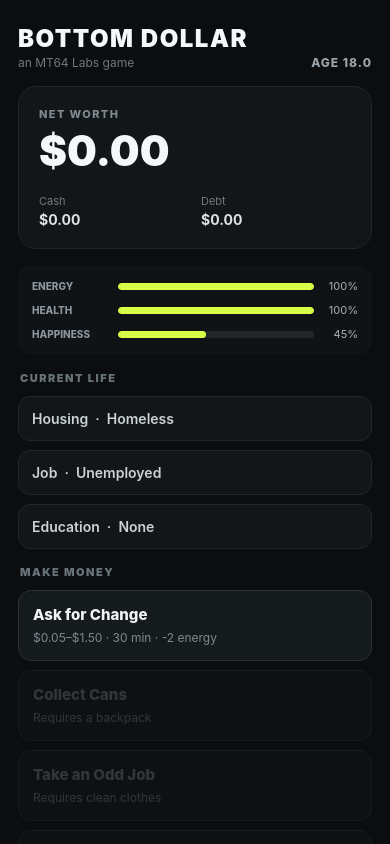
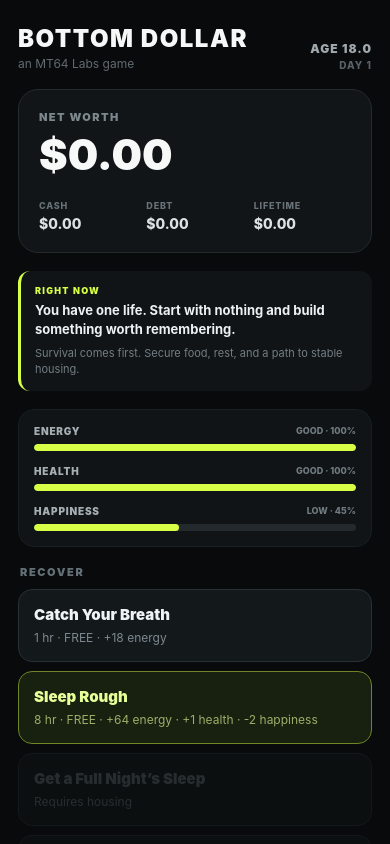
Before and after one commit to MotherTheresa64/bottom-dollar, a React Native app: screen / in a window 390 px wide. Built offline with nearby package versions, Linux system fonts and the light colour scheme.

Commit message:
Polish gameplay loop with recovery housing and education

```diff
--- a/App.tsx
+++ b/App.tsx
@@ -2,20 +2,40 @@ import { useEffect, useMemo, useState } from 'react';
 import { SafeAreaView, ScrollView, StyleSheet, Text, TouchableOpacity, View } from 'react-native';
 import { StatusBar } from 'expo-status-bar';
 import * as Haptics from 'expo-haptics';
-import { actions, jobs, purchases } from './src/game/data';
-import { buyItem, createNewLife, getAge, getNetWorth, performAction, workShift } from './src/game/engine';
+import { actions, education, housing, jobs, purchases, recovery } from './src/game/data';
+import {
+  buyHousing,
+  buyItem,
+  createNewLife,
+  enrollEducation,
+  getAge,
+  getDayNumber,
+  getNetWorth,
+  normalizeState,
+  performAction,
+  recover,
+  workShift
+} from './src/game/engine';
 import { LifeState } from './src/game/types';
 import { loadGame, saveGame } from './src/storage';
 
-const money = (value: number) => value.toLocaleString('en-US', { style: 'currency', currency: 'USD', minimumFractionDigits: value < 1000 ? 2 : 0, maximumFractionDigits: value < 1000 ? 2 : 0 });
+const ACCENT = '#d6ff45';
+const money = (value: number) => value.toLocaleString('en-US', {
+  style: 'currency',
+  currency: 'USD',
+  minimumFractionDigits: value < 1000 ? 2 : 0,
+  maximumFractionDigits: value < 1000 ? 2 : 0
+});
+const hours = (minutes: number) => minutes < 60 ? `${minutes} min` : `${minutes / 60} hr`;
 
 export default function App() {
   const [state, setState] = useState<LifeState>(createNewLife());
   const [ready, setReady] = useState(false);
+  const [notice, setNotice] = useState('You have one life. Start with nothing and build something worth remembering.');
 
   useEffect(() => {
     loadGame().then(saved => {
-      if (saved) setState(saved);
+      if (saved) setState(normalizeState(saved));
       setReady(true);
     });
   }, []);
@@ -27,35 +47,58 @@ export default function App() {
   }, [state, ready]);
 
   const age = getAge(state);
+  const day = getDayNumber(state);
   const netWorth = getNetWorth(state);
   const currentJob = useMemo(() => jobs.find(j => j.id === state.currentJobId), [state.currentJobId]);
+  const milestoneProgress = Math.max(0, Math.min(1, netWorth / 1000));
 
-  const commit = (next: LifeState, haptic: 'light' | 'success' = 'light') => {
+  const commit = (next: LifeState, message: string, haptic: 'light' | 'success' = 'light') => {
     if (next === state) return;
     setState(next);
+    setNotice(message);
     if (haptic === 'success') Haptics.notificationAsync(Haptics.NotificationFeedbackType.Success);
     else Haptics.impactAsync(Haptics.ImpactFeedbackStyle.Light);
   };
 
+  const condition = state.energy < 15
+    ? 'You are exhausted. Recover before trying to work.'
+    : state.health < 30
+      ? 'Your health is becoming a serious problem.'
+      : state.happiness < 20
+        ? 'You are barely holding it together. A meal or better housing would help.'
+        : state.housing === 'Homeless'
+          ? 'Survival comes first. Secure food, rest, and a path to stable housing.'
+          : 'You are stable enough to start thinking about the next rung of the ladder.';
+
   return (
     <SafeAreaView style={styles.safe}>
       <StatusBar style="light" />
-      <ScrollView contentContainerStyle={styles.content}>
+      <ScrollView contentContainerStyle={styles.content} showsVerticalScrollIndicator={false}>
         <View style={styles.header}>
           <View>
             <Text style={styles.brand}>BOTTOM DOLLAR</Text>
             <Text style={styles.subBrand}>an MT64 Labs game</Text>
           </View>
-          <Text style={styles.age}>AGE {age.toFixed(1)}</Text>
+          <View style={styles.timeBlock}>
+            <Text style={styles.age}>AGE {age.toFixed(1)}</Text>
+            <Text style={styles.day}>DAY {day}</Text>
+          </View>
         </View>
 
         <View style={styles.hero}>
           <Text style={styles.eyebrow}>NET WORTH</Text>
           <Text style={styles.netWorth}>{money(netWorth)}</Text>
           <View style={styles.row}>
-            <Stat label="Cash" value={money(state.cash)} />
-            <Stat label="Debt" value={money(state.debt)} />
+            <Stat label="CASH" value={money(state.cash)} />
+            <Stat label="DEBT" value={money(state.debt)} />
+            <Stat label="LIFETIME" value={money(state.stats.earned ?? 0)} />
           </View>
+        </View>
+
+        <View style={styles.notice}>
+          <Text style={styles.noticeLabel}>RIGHT NOW</Text>
+          <Text style={styles.noticeText}>{notice}</Text>
+          <Text style={styles.conditionText}>{condition}</Text>
         </View>
 
         <View style={styles.meters}>
@@ -64,38 +107,105 @@ export default function App() {
           <Meter label="HAPPINESS" value={state.happiness} />
         </View>
 
+        <Section title="RECOVER">
+          {recovery.map(option => {
+            const unlocked = !option.requires || option.requires(state);
+            const affordable = state.cash >= option.cost;
+            const detail = !unlocked
+              ? option.requirementText ?? 'Locked'
+              : `${hours(option.minutes)} · ${option.cost > 0 ? money(option.cost) : 'FREE'} · +${option.energyGain} energy${option.healthGain ? ` · +${option.healthGain} health` : ''}${option.happinessGain ? ` · ${option.happinessGain > 0 ? '+' : ''}${option.happinessGain} happiness` : ''}`;
+            return (
+              <GameButton
+                key={option.id}
+                title={option.label}
+                detail={detail}
+                disabled={!unlocked || !affordable}
+                accent={option.id.includes('sleep')}
+                onPress={() => commit(recover(state, option.id), `${option.label}: you took time to recover.`, option.id.includes('sleep') ? 'success' : 'light')}
+              />
+            );
+          })}
+        </Section>
+
         <Section title="CURRENT LIFE">
-          <Text style={styles.lifeLine}>Housing  ·  {state.housing}</Text>
-          <Text style={styles.lifeLine}>Job  ·  {currentJob?.title ?? 'Unemployed'}</Text>
-          <Text style={styles.lifeLine}>Education  ·  {state.education}</Text>
+          <View style={styles.lifeGrid}>
+            <LifeTile label="HOUSING" value={state.housing} />
+            <LifeTile label="JOB" value={currentJob?.title ?? 'Unemployed'} />
+            <LifeTile label="EDUCATION" value={state.education} />
+            <LifeTile label="TRANSPORT" value={state.inventory.includes('bike') ? 'Bicycle' : 'On foot'} />
+          </View>
         </Section>
 
         <Section title="MAKE MONEY">
           {actions.map(action => {
             const unlocked = !action.requires || action.requires(state);
             const enoughEnergy = state.energy >= action.energyCost;
+            const detail = !unlocked
+              ? action.requirementText ?? 'Locked'
+              : !enoughEnergy
+                ? `Need ${action.energyCost} energy · Recover first`
+                : `${money(action.minCash)}–${money(action.maxCash)} · ${hours(action.minutes)} · -${action.energyCost} energy`;
             return (
               <GameButton
                 key={action.id}
                 title={action.label}
-                detail={unlocked ? `${money(action.minCash)}–${money(action.maxCash)} · ${action.minutes} min · -${action.energyCost} energy` : action.requirementText ?? 'Locked'}
+                detail={detail}
                 disabled={!unlocked || !enoughEnergy}
-                onPress={() => commit(performAction(state, action.id))}
+                onPress={() => {
+                  const before = state.cash;
+                  const next = performAction(state, action.id);
+                  commit(next, `${action.label}: +${money(next.cash - before)} earned.`);
+                }}
               />
             );
           })}
         </Section>
 
-        <Section title="BUY YOUR WAY UP">
+        <Section title="GEAR & MOBILITY">
           {purchases.map(item => {
             const owned = state.inventory.includes(item.id);
             return (
               <GameButton
                 key={item.id}
-                title={owned ? `${item.label} ✓` : `${item.label} · ${money(item.cost)}`}
-                detail={item.description}
+                title={owned ? `${item.label}  ✓` : `${item.label} · ${money(item.cost)}`}
+                detail={owned ? 'Owned' : item.description}
                 disabled={owned || state.cash < item.cost}
-                onPress={() => commit(buyItem(state, item.id, item.cost), 'success')}
+                accent={!owned && state.cash >= item.cost}
+                onPress={() => commit(buyItem(state, item.id, item.cost), `${item.label} acquired. New opportunities may be available.`, 'success')}
+              />
+            );
+          })}
+        </Section>
+
+        <Section title="HOUSING">
+          {housing.map(option => {
+            const isCurrent = state.housing === option.id;
+            const unlocked = !option.requires || option.requires(state);
+            return (
+              <GameButton
+                key={option.id}
+                title={isCurrent ? `${option.label}  ✓` : `${option.label} · ${money(option.cost)}`}
+                detail={isCurrent ? 'Current housing' : unlocked ? option.description : option.requirementText ?? 'Locked'}
+                disabled={isCurrent || !unlocked || state.cash < option.cost}
+                accent={!isCurrent && unlocked && state.cash >= option.cost}
+                onPress={() => commit(buyHousing(state, option.id), `Housing upgraded: ${option.label}. Sleep will be more effective now.`, 'success')}
+              />
+            );
+          })}
+        </Section>
+
+        <Section title="EDUCATION">
+          {education.map(option => {
+            const complete = state.education === option.id || (state.education === 'Trade Certificate' && option.id === 'GED');
+            const unlocked = !option.requires || option.requires(state);
+            return (
+              <GameButton
+                key={option.id}
+                title={complete ? `${option.label}  ✓` : `${option.label} · ${money(option.cost)}`}
+                detail={complete ? 'Completed' : unlocked ? `${option.days} days · ${option.description}` : option.requirementText ?? 'Locked'}
+                disabled={complete || !unlocked || state.cash < option.cost}
+                accent={!complete && unlocked && state.cash >= option.cost}
+                onPress={() => commit(enrollEducation(state, option.id), `${option.label} completed. Your career options just expanded.`, 'success')}
               />
             );
           })}
@@ -105,22 +215,33 @@ export default function App() {
           {jobs.map(job => {
             const unlocked = !job.requires || job.requires(state);
             const enoughEnergy = state.energy >= job.energyCost;
+            const workingHere = state.currentJobId === job.id;
+            const detail = !unlocked
+              ? job.requirementText ?? 'Locked'
+              : !enoughEnergy
+                ? `Need ${job.energyCost} energy · Recover before a shift`
+                : `${job.shiftHours} hr shift · ${money(job.hourlyPay * job.shiftHours)} gross · -${job.energyCost} energy`;
             return (
               <GameButton
                 key={job.id}
-                title={`${job.title} · ${money(job.hourlyPay)}/hr`}
-                detail={unlocked ? `${job.shiftHours} hr shift · ${money(job.hourlyPay * job.shiftHours)} gross · -${job.energyCost} energy` : job.requirementText ?? 'Locked'}
+                title={`${workingHere ? '● ' : ''}${job.title} · ${money(job.hourlyPay)}/hr`}
+                detail={detail}
                 disabled={!unlocked || !enoughEnergy}
-                onPress={() => commit(workShift(state, job.id), 'success')}
+                accent={workingHere}
+                onPress={() => commit(workShift(state, job.id), `Shift complete at ${job.title}: +${money(job.hourlyPay * job.shiftHours)}.`, 'success')}
               />
             );
           })}
         </Section>
 
-        <View style={styles.footer}>
-          <Text style={styles.footerTitle}>FIRST MILESTONE</Text>
-          <Text style={styles.footerText}>Get clean clothes, land a real job, and reach $1,000 net worth.</Text>
-          <Text style={styles.footerMeta}>Lifetime earned: {money(state.stats.earned ?? 0)}</Text>
+        <View style={styles.milestone}>
+          <View style={styles.milestoneHeader}>
+            <Text style={styles.milestoneTitle}>FIRST MILESTONE</Text>
+            <Text style={styles.milestonePercent}>{Math.floor(milestoneProgress * 100)}%</Text>
+          </View>
+          <Text style={styles.milestoneText}>Get clean clothes, land a real job, and reach $1,000 net worth.</Text>
+          <View style={styles.milestoneTrack}><View style={[styles.milestoneFill, { width: `${milestoneProgress * 100}%` }]} /></View>
+          <Text style={styles.milestoneMeta}>{money(netWorth)} / $1,000 net worth</Text>
         </View>
       </ScrollView>
     </SafeAreaView>
@@ -132,35 +253,89 @@ function Section({ title, children }: { title: string; children: React.ReactNode
 }
 
 function Stat({ label, value }: { label: string; value: string }) {
-  return <View style={styles.stat}><Text style={styles.statLabel}>{label}</Text><Text style={styles.statValue}>{value}</Text></View>;
+  return <View style={styles.stat}><Text style={styles.statLabel}>{label}</Text><Text numberOfLines={1} adjustsFontSizeToFit style={styles.statValue}>{value}</Text></View>;
+}
+
+function LifeTile({ label, value }: { label: string; value: string }) {
+  return <View style={styles.lifeTile}><Text style={styles.lifeLabel}>{label}</Text><Text style={styles.lifeValue}>{value}</Text></View>;
 }
 
 function Meter({ label, value }: { label: string; value: number }) {
-  return <View style={styles.meterRow}><Text style={styles.meterLabel}>{label}</Text><View style={styles.track}><View style={[styles.fill, { width: `${Math.max(0, Math.min(100, value))}%` }]} /></View><Text style={styles.meterValue}>{Math.round(value)}%</Text></View>;
+  const status = value < 20 ? 'CRITICAL' : value < 50 ? 'LOW' : value < 80 ? 'OK' : 'GOOD';
+  return (
+    <View>
+      <View style={styles.meterTop}><Text style={styles.meterLabel}>{label}</Text><Text style={styles.meterStatus}>{status} · {Math.round(value)}%</Text></View>
+      <View style={styles.track}><View style={[styles.fill, { width: `${Math.max(0, Math.min(100, value))}%`, opacity: value < 20 ? 0.5 : 1 }]} /></View>
+    </View>
+  );
 }
 
-function GameButton({ title, detail, disabled, onPress }: { title: string; detail: string; disabled?: boolean; onPress: () => void }) {
-  return <TouchableOpacity activeOpacity={0.75} disabled={disabled} onPress={onPress} style={[styles.button, disabled && styles.buttonDisabled]}><Text style={[styles.buttonTitle, disabled && styles.textDisabled]}>{title}</Text><Text style={[styles.buttonDetail, disabled && styles.textDisabled]}>{detail}</Text></TouchableOpacity>;
+function GameButton({ title, detail, disabled, accent, onPress }: { title: string; detail: string; disabled?: boolean; accent?: boolean; onPress: () => void }) {
+  return (
+    <TouchableOpacity
+      activeOpacity={0.72}
+      disabled={disabled}
+      onPress={onPress}
+      style={[styles.button, accent && !disabled && styles.buttonAccent, disabled && styles.buttonDisabled]}
+    >
+      <Text style={[styles.buttonTitle, accent && !disabled && styles.buttonTitleAccent, disabled && styles.textDisabled]}>{title}</Text>
+      <Text style={[styles.buttonDetail, accent && !disabled && styles.buttonDetailAccent, disabled && styles.textDisabled]}>{detail}</Text>
+    </TouchableOpacity>
+  );
 }
 
 const styles = StyleSheet.create({
-  safe: { flex: 1, backgroundColor: '#0b0d0f' },
-  content: { padding: 18, paddingBottom: 48, gap: 16 },
+  safe: { flex: 1, backgroundColor: '#080a0b' },
+  content: { padding: 18, paddingBottom: 56, gap: 18 },
   header: { flexDirection: 'row', justifyContent: 'space-between', alignItems: 'flex-end', paddingTop: 6 },
-  brand: { color: '#f5f7f8', fontSize: 24, fontWeight: '900', letterSpacing: 1.5 },
-  subBrand: { color: '#6f787f', marginTop: 2, fontSize: 12 },
-  age: { color: '#9ba4aa', fontSize: 12, fontWeight: '800', letterSpacing: 1 },
-  hero: { backgroundColor: '#121619', borderRadius: 18, padding: 20, borderWidth: 1, borderColor: '#20262a' },
-  eyebrow: { color: '#7f8a91', fontSize: 11, fontWeight: '800', letterSpacing: 1.4 },
-  netWorth: { color: '#f5f7f8', fontSize: 42, fontWeight: '900', marginTop: 4, marginBottom: 18 },
-  row: { flexDirection: 'row', gap: 12 },
-  stat: { flex: 1 }, statLabel: { color: '#707a81', fontSize: 11 }, statValue: { color: '#dbe1e5', fontWeight: '700', marginTop: 3 },
-  meters: { backgroundColor: '#101316', borderRadius: 14, padding: 14, gap: 10 },
-  meterRow: { flexDirection: 'row', alignItems: 'center', gap: 10 }, meterLabel: { color: '#8b959c', width: 76, fontSize: 10, fontWeight: '800' }, meterValue: { color: '#aab2b7', width: 34, textAlign: 'right', fontSize: 11 },
-  track: { flex: 1, height: 7, backgroundColor: '#20262a', borderRadius: 99, overflow: 'hidden' }, fill: { height: '100%', backgroundColor: '#d6ff45', borderRadius: 99 },
-  section: { gap: 9 }, sectionTitle: { color: '#687279', fontSize: 11, fontWeight: '900', letterSpacing: 1.5, marginLeft: 2, marginBottom: 2 },
-  lifeLine: { backgroundColor: '#121619', borderColor: '#20262a', borderWidth: 1, borderRadius: 12, padding: 13, color: '#cbd2d6', fontWeight: '600' },
-  button: { backgroundColor: '#151a1d', borderRadius: 13, borderWidth: 1, borderColor: '#293137', padding: 14 },
-  buttonDisabled: { opacity: 0.42 }, buttonTitle: { color: '#f0f3f4', fontWeight: '800', fontSize: 15 }, buttonDetail: { color: '#7f898f', fontSize: 12, marginTop: 5, lineHeight: 17 }, textDisabled: { color: '#667077' },
-  footer: { marginTop: 4, backgroundColor: '#d6ff45', borderRadius: 16, padding: 18 }, footerTitle: { color: '#161a12', fontSize: 11, fontWeight: '900', letterSpacing: 1.2 }, footerText: { color: '#161a12', fontWeight: '800', fontSize: 17, marginTop: 6, lineHeight: 23 }, footerMeta: { color: '#46501d', marginTop: 12, fontSize: 12, fontWeight: '700' }
+  brand: { color: '#f6f7f7', fontSize: 24, fontWeight: '900', letterSpacing: 1.5 },
+  subBrand: { color: '#626b71', marginTop: 3, fontSize: 12 },
+  timeBlock: { alignItems: 'flex-end' },
+  age: { color: '#a1a9ae', fontSize: 12, fontWeight: '900', letterSpacing: 1 },
+  day: { color: '#596269', fontSize: 10, fontWeight: '800', letterSpacing: 1, marginTop: 3 },
+
+  hero: { backgroundColor: '#111517', borderRadius: 20, padding: 20, borderWidth: 1, borderColor: '#242b2f' },
+  eyebrow: { color: '#7c878e', fontSize: 11, fontWeight: '900', letterSpacing: 1.4 },
+  netWorth: { color: '#f7f8f8', fontSize: 43, fontWeight: '900', marginTop: 4, marginBottom: 20 },
+  row: { flexDirection: 'row', gap: 10 },
+  stat: { flex: 1 },
+  statLabel: { color: '#687279', fontSize: 9, fontWeight: '800', letterSpacing: 0.8 },
+  statValue: { color: '#dbe1e4', fontWeight: '800', marginTop: 4, fontSize: 14 },
+
+  notice: { borderLeftWidth: 3, borderLeftColor: ACCENT, backgroundColor: '#101416', borderRadius: 12, padding: 14 },
+  noticeLabel: { color: ACCENT, fontSize: 9, fontWeight: '900', letterSpacing: 1.3 },
+  noticeText: { color: '#eef1f2', marginTop: 5, fontSize: 13, fontWeight: '700', lineHeight: 19 },
+  conditionText: { color: '#737e84', marginTop: 6, fontSize: 11, lineHeight: 16 },
+
+  meters: { backgroundColor: '#101416', borderRadius: 16, padding: 15, gap: 14, borderWidth: 1, borderColor: '#181e21' },
+  meterTop: { flexDirection: 'row', justifyContent: 'space-between', marginBottom: 7 },
+  meterLabel: { color: '#a7afb4', fontSize: 10, fontWeight: '900', letterSpacing: 0.8 },
+  meterStatus: { color: '#717c82', fontSize: 9, fontWeight: '800' },
+  track: { height: 7, backgroundColor: '#23292d', borderRadius: 99, overflow: 'hidden' },
+  fill: { height: '100%', backgroundColor: ACCENT, borderRadius: 99 },
+
+  section: { gap: 9 },
+  sectionTitle: { color: '#647078', fontSize: 11, fontWeight: '900', letterSpacing: 1.6, marginLeft: 2, marginBottom: 1 },
+  lifeGrid: { flexDirection: 'row', flexWrap: 'wrap', gap: 9 },
+  lifeTile: { width: '48.5%', backgroundColor: '#111517', borderColor: '#232a2e', borderWidth: 1, borderRadius: 13, padding: 13 },
+  lifeLabel: { color: '#657078', fontSize: 9, fontWeight: '900', letterSpacing: 1 },
+  lifeValue: { color: '#d7dcdf', fontWeight: '800', fontSize: 13, marginTop: 5 },
+
+  button: { backgroundColor: '#13181b', borderRadius: 14, borderWidth: 1, borderColor: '#283137', padding: 15 },
+  buttonAccent: { borderColor: '#708526', backgroundColor: '#18200f' },
+  buttonDisabled: { opacity: 0.38 },
+  buttonTitle: { color: '#f0f3f4', fontWeight: '900', fontSize: 15 },
+  buttonTitleAccent: { color: '#e7ff98' },
+  buttonDetail: { color: '#7d888f', fontSize: 12, marginTop: 5, lineHeight: 17 },
+  buttonDetailAccent: { color: '#9eae6a' },
+  textDisabled: { color: '#5d666c' },
+
+  milestone: { marginTop: 2, backgroundColor: ACCENT, borderRadius: 18, padding: 18 },
+  milestoneHeader: { flexDirection: 'row', justifyContent: 'space-between', alignItems: 'center' },
+  milestoneTitle: { color: '#161a12', fontSize: 11, fontWeight: '900', letterSpacing: 1.2 },
+  milestonePercent: { color: '#46501d', fontSize: 11, fontWeight: '900' },
+  milestoneText: { color: '#161a12', fontWeight: '900', fontSize: 17, marginTop: 7, lineHeight: 23 },
+  milestoneTrack: { height: 8, backgroundColor: '#a8cc2d', borderRadius: 99, marginTop: 14, overflow: 'hidden' },
+  milestoneFill: { height: '100%', backgroundColor: '#222713', borderRadius: 99 },
+  milestoneMeta: { color: '#46501d', marginTop: 7, fontSize: 11, fontWeight: '800' }
 });
```
